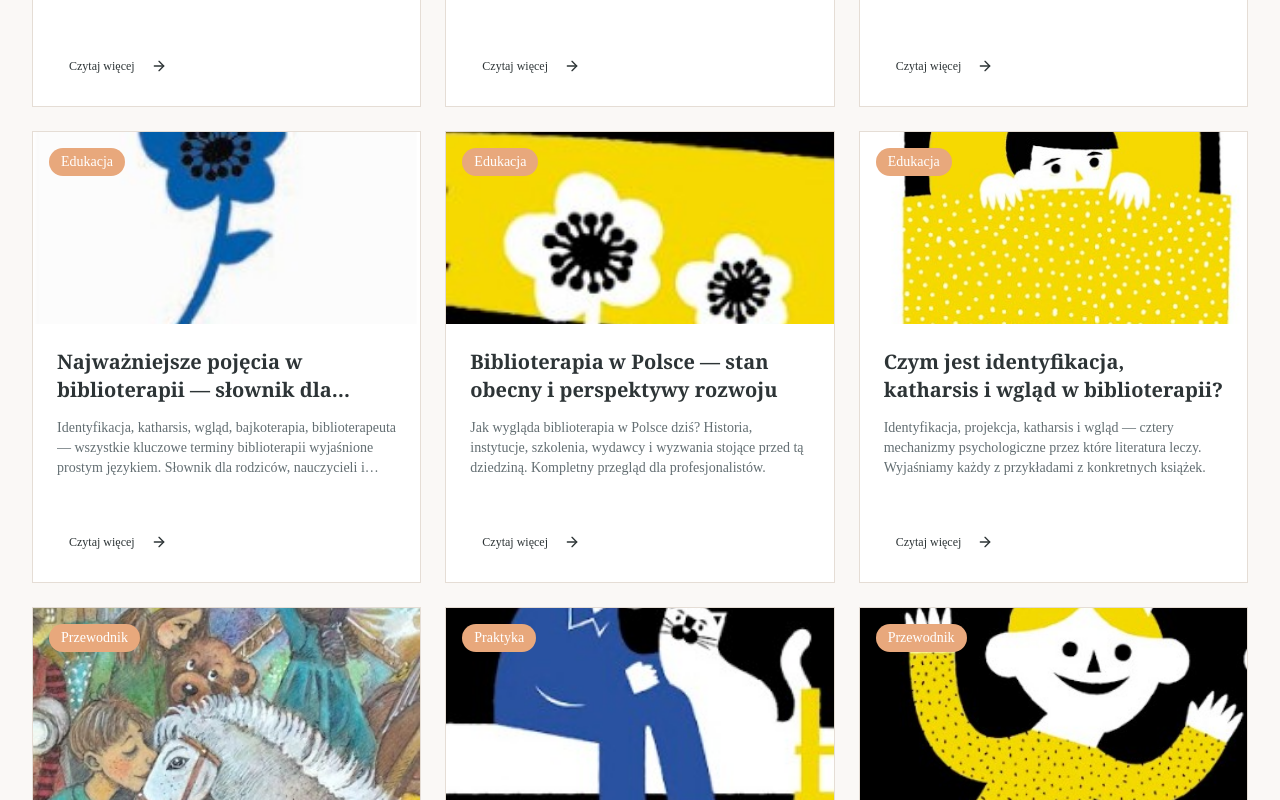
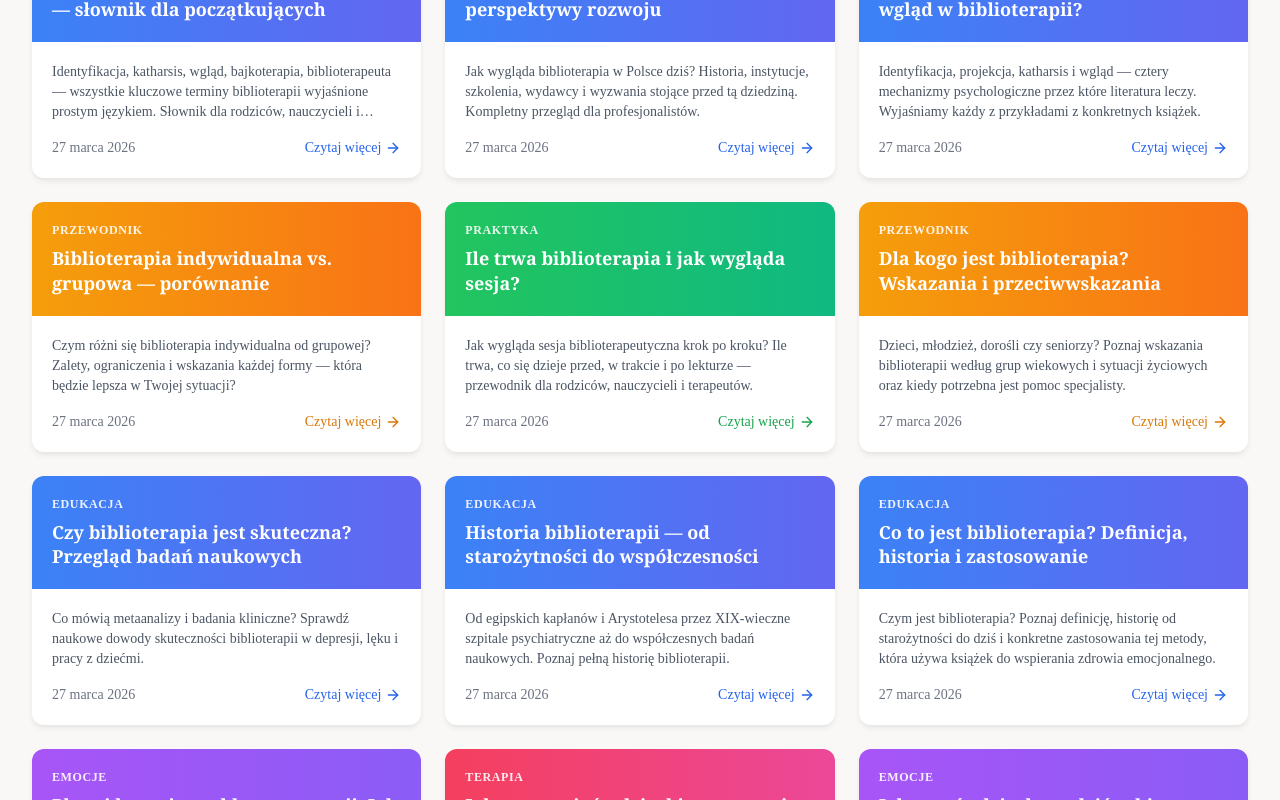
Before and after one commit to totawierzba-star/sg-8666905e-bcc0-4ab2-a8e9-61b5a6ffc3b2-1773721541, a Next.js app: page /artykuly in a window 1280 px wide. Shown: the part 780-1580 px from the top of the page. Built offline with nearby package versions, Linux system fonts and the light colour scheme.

Commit message:
Redesign article list: tile format without thumbnails, category color gradients
Co-Authored-By: Claude Sonnet 4.6 <noreply@anthropic.com>

```diff
--- a/src/pages/artykuly/index.tsx
+++ b/src/pages/artykuly/index.tsx
@@ -1,7 +1,7 @@
 import { SEO } from "@/components/SEO";
 import { Layout } from "@/components/Layout";
-import { ArticleCard } from "@/components/ArticleCard";
-import { BookOpen, Lightbulb, Brain, Heart, GraduationCap } from "lucide-react";
+import { BookOpen, Lightbulb, Brain, Heart, GraduationCap, ArrowRight } from "lucide-react";
+import Link from "next/link";
 
 const articles = [
   {
@@ -244,6 +244,22 @@ const articles = [
   },
 ];
 
+const categoryColors: Record<string, string> = {
+  "Edukacja": "from-blue-500 to-indigo-500",
+  "Terapia": "from-rose-500 to-pink-500",
+  "Przewodnik": "from-amber-500 to-orange-500",
+  "Praktyka": "from-green-500 to-emerald-500",
+  "Emocje": "from-purple-500 to-violet-500",
+};
+
+const categoryAccent: Record<string, string> = {
+  "Edukacja": "text-blue-600 dark:text-blue-400",
+  "Terapia": "text-rose-600 dark:text-rose-400",
+  "Przewodnik": "text-amber-600 dark:text-amber-400",
+  "Praktyka": "text-green-600 dark:text-green-400",
+  "Emocje": "text-purple-600 dark:text-purple-400",
+};
+
 const categories = [
   { name: "Wszystkie", icon: BookOpen, count: articles.length },
   { name: "Edukacja", icon: GraduationCap, count: articles.filter(a => a.category === "Edukacja").length },
@@ -293,16 +309,37 @@ export default function ArticlesPage() {
           </div>
 
           <div className="grid md:grid-cols-2 lg:grid-cols-3 gap-6">
-            {articles.map((article) => (
-              <ArticleCard
-                key={article.slug}
-                title={article.title}
-                excerpt={article.excerpt}
-                href={`/artykuly/${article.slug}`}
-                category={article.category}
-                image={article.image}
-              />
-            ))}
+            {articles.map((article) => {
+              const href = (article as { href?: string }).href ?? `/artykuly/${article.slug}`;
+              const gradient = categoryColors[article.category] ?? "from-slate-500 to-gray-500";
+              const accent = categoryAccent[article.category] ?? "text-slate-600";
+              return (
+                <Link key={article.slug} href={href} className="block group">
+                  <div className="bg-white dark:bg-gray-800 rounded-xl shadow-md hover:shadow-xl transition-all duration-300 transform hover:-translate-y-1 overflow-hidden h-full flex flex-col">
+                    <div className={`bg-gradient-to-r ${gradient} p-5 text-white`}>
+                      <div className="text-xs font-semibold uppercase tracking-wider mb-2 opacity-90">
+                        {article.category}
+                      </div>
+                      <h3 className="text-lg font-bold leading-snug group-hover:scale-[1.02] transition-transform">
+                        {article.title}
+                      </h3>
+                    </div>
+                    <div className="p-5 flex flex-col flex-1">
+                      <p className="text-gray-600 dark:text-gray-400 text-sm line-clamp-3 flex-1 mb-4">
+                        {article.excerpt}
+                      </p>
+                      <div className="flex items-center justify-between text-sm text-gray-500 dark:text-gray-400">
+                        {article.date && <span>{article.date}</span>}
+                        <div className={`flex items-center gap-1 font-medium group-hover:gap-2 transition-all ${accent}`}>
+                          <span>Czytaj więcej</span>
+                          <ArrowRight className="w-4 h-4" />
+                        </div>
+                      </div>
+                    </div>
+                  </div>
+                </Link>
+              );
+            })}
           </div>
         </div>
       </section>
```
